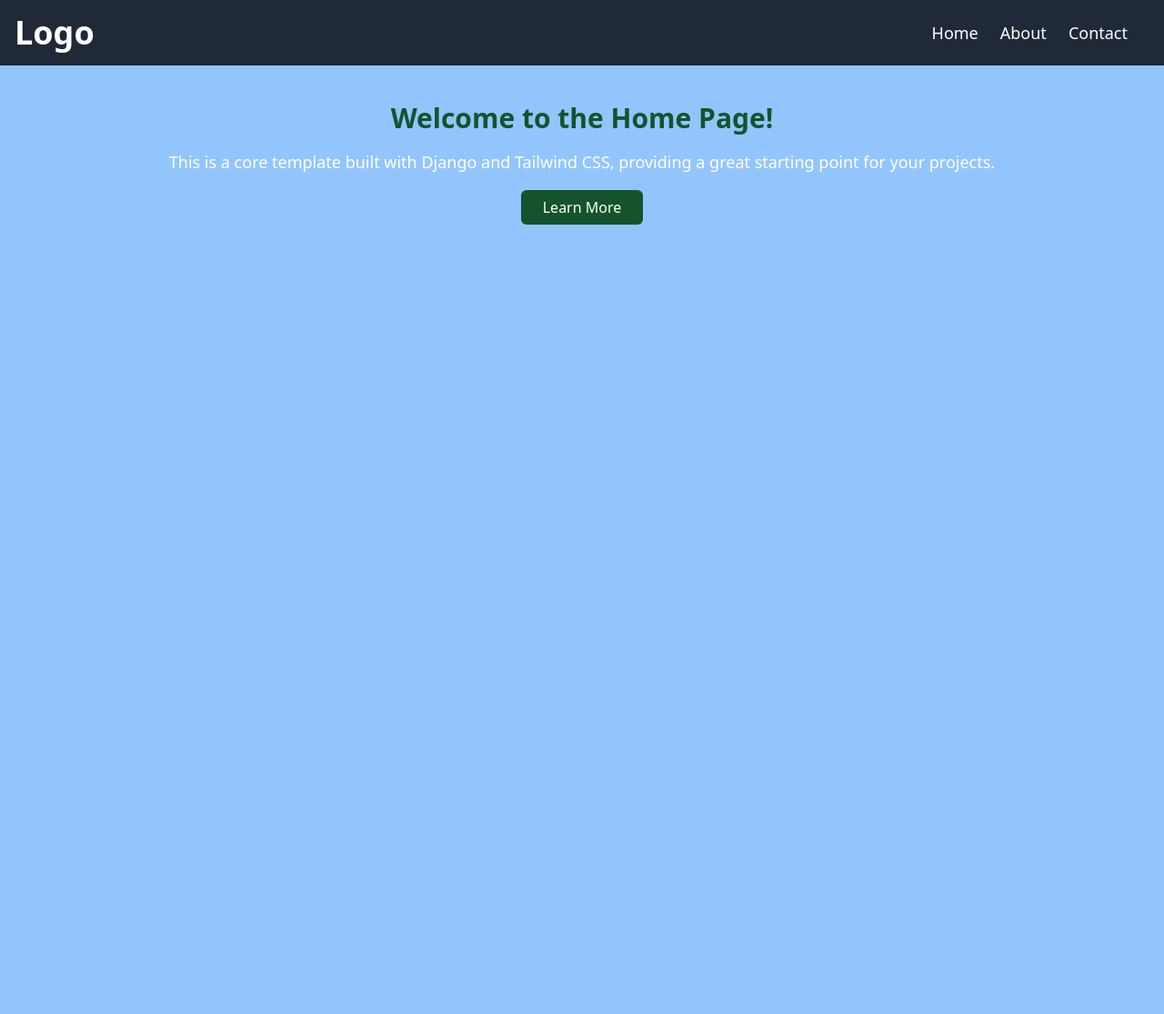
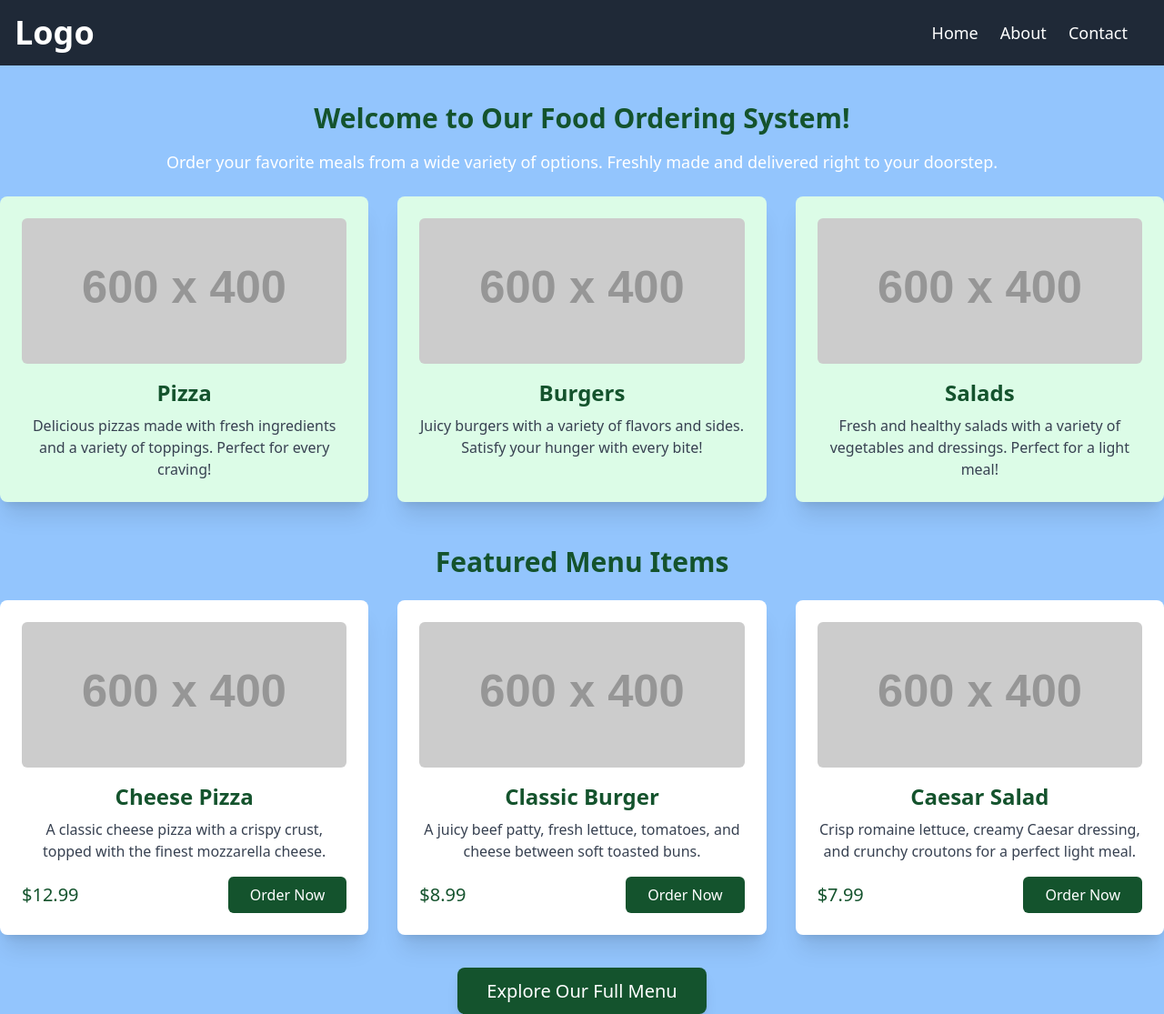
Before and after one commit to ahnas/django-tailwind-template, a Django app: page / in a window 1280 px wide. Shown: the whole page at 91% size. Before the commit the page ends 247 px from the top, so only its background shows below. Run offline with Django 5.2, Linux system fonts and the light colour scheme; grey boxes labelled with a size stand in for pictures from a placeholder-image service; some libraries are stand-ins or nearby versions.

Commit message:
changes added

```diff
--- a/core/templates/index.html
+++ b/core/templates/index.html
@@ -1,17 +1,83 @@
 {% extends "base.html" %}
 
-{% block title %}Home{% endblock %}
-
-{% block header %}
-Welcome to Django Tailwind, the future of web development!
-{% endblock %}
+{% block title %}Index{% endblock %}
 
 {% block content %}
-    <div class="text-center">
-        <h2 class="text-3xl font-semibold text-green-900 mb-4">Welcome to the Home Page!</h2>
-        <p class="text-lg text-white">This is a core template built with Django and Tailwind CSS, providing a great starting point for your projects.</p>
-        <div class="mt-6">
-            <a href="/about/" class="bg-green-900 text-white py-2 px-6 rounded-md hover:bg-green-600">Learn More</a>
+<div class="text-center">
+    <!-- Heading Section -->
+    <h2 class="text-3xl font-semibold text-green-900 mb-4">Welcome to Our Food Ordering System!</h2>
+    <p class="text-lg text-white mb-6">Order your favorite meals from a wide variety of options. Freshly made and delivered right to your doorstep.</p>
+
+    <!-- Categories Section -->
+    <div class="grid grid-cols-1 md:grid-cols-2 lg:grid-cols-3 gap-8 mb-12">
+        <!-- Category 1 -->
+        <div class="bg-green-100 p-6 rounded-lg shadow-xl transform transition duration-300 hover:scale-105">
+            <img src="https://placehold.co/600x400/EEE/31343C" alt="Pizza" class="w-full h-40 object-cover rounded-md mb-4">
+            <h3 class="text-2xl font-semibold text-green-900">Pizza</h3>
+            <p class="text-gray-700 mt-2">Delicious pizzas made with fresh ingredients and a variety of toppings. Perfect for every craving!</p>
+        </div>
+
+        <!-- Category 2 -->
+        <div class="bg-green-100 p-6 rounded-lg shadow-xl transform transition duration-300 hover:scale-105">
+            <img src="https://placehold.co/600x400/EEE/31343C" alt="Burgers" class="w-full h-40 object-cover rounded-md mb-4">
+            <h3 class="text-2xl font-semibold text-green-900">Burgers</h3>
+            <p class="text-gray-700 mt-2">Juicy burgers with a variety of flavors and sides. Satisfy your hunger with every bite!</p>
+        </div>
+
+        <!-- Category 3 -->
+        <div class="bg-green-100 p-6 rounded-lg shadow-xl transform transition duration-300 hover:scale-105">
+            <img src="https://placehold.co/600x400/EEE/31343C" alt="Salads" class="w-full h-40 object-cover rounded-md mb-4">
+            <h3 class="text-2xl font-semibold text-green-900">Salads</h3>
+            <p class="text-gray-700 mt-2">Fresh and healthy salads with a variety of vegetables and dressings. Perfect for a light meal!</p>
         </div>
     </div>
+
+    <!-- Featured Menu Section -->
+    <div class="mb-12">
+        <h3 class="text-3xl font-semibold text-green-900 mb-6">Featured Menu Items</h3>
+        <div class="grid grid-cols-1 md:grid-cols-2 lg:grid-cols-3 gap-8">
+            <!-- Item 1 -->
+            <div class="bg-white p-6 rounded-lg shadow-xl transform transition duration-300 hover:scale-105">
+                <img src="https://placehold.co/600x400/EEE/31343C+Pizza" alt="Cheese Pizza" class="w-full h-40 object-cover rounded-md mb-4">
+                <h3 class="text-2xl font-semibold text-green-900">Cheese Pizza</h3>
+                <p class="text-gray-700 mt-2">A classic cheese pizza with a crispy crust, topped with the finest mozzarella cheese.</p>
+                <div class="flex justify-between items-center mt-4">
+                    <span class="text-xl text-green-900">$12.99</span>
+                    <button class="bg-green-900 text-white py-2 px-6 rounded-md hover:bg-green-600 transition duration-300">Order Now</button>
+                </div>
+            </div>
+
+            <!-- Item 2 -->
+            <div class="bg-white p-6 rounded-lg shadow-xl transform transition duration-300 hover:scale-105">
+                <img src="https://placehold.co/600x400/EEE/31343C+Burger" alt="Classic Burger" class="w-full h-40 object-cover rounded-md mb-4">
+                <h3 class="text-2xl font-semibold text-green-900">Classic Burger</h3>
+                <p class="text-gray-700 mt-2">A juicy beef patty, fresh lettuce, tomatoes, and cheese between soft toasted buns.</p>
+                <div class="flex justify-between items-center mt-4">
+                    <span class="text-xl text-green-900">$8.99</span>
+                    <button class="bg-green-900 text-white py-2 px-6 rounded-md hover:bg-green-600 transition duration-300">Order Now</button>
+                </div>
+            </div>
+
+            <!-- Item 3 -->
+            <div class="bg-white p-6 rounded-lg shadow-xl transform transition duration-300 hover:scale-105">
+                <img src="https://placehold.co/600x400/EEE/31343C+Salad" alt="Caesar Salad" class="w-full h-40 object-cover rounded-md mb-4">
+                <h3 class="text-2xl font-semibold text-green-900">Caesar Salad</h3>
+                <p class="text-gray-700 mt-2">Crisp romaine lettuce, creamy Caesar dressing, and crunchy croutons for a perfect light meal.</p>
+                <div class="flex justify-between items-center mt-4">
+                    <span class="text-xl text-green-900">$7.99</span>
+                    <button class="bg-green-900 text-white py-2 px-6 rounded-md hover:bg-green-600 transition duration-300">Order Now</button>
+                </div>
+            </div>
+        </div>
+    </div>
+
+    <!-- Call to Action -->
+    <div class="mt-8">
+        <a href="/menu/" class="bg-green-900 text-white py-3 px-8 rounded-lg shadow-lg text-xl hover:bg-green-600 transition duration-300 transform hover:scale-105">
+            Explore Our Full Menu
+        </a>
+    </div>
+</div>
+
+
 {% endblock %}
--- /dev/null
+++ b/requirements.txt
@@ -0,0 +1,6 @@
+asgiref==3.8.1
+Django==5.1.7
+django-browser-reload==1.18.0
+django-tailwind==3.8.0
+sqlparse==0.5.3
+tzdata==2025.1
--- a/templates/base.html
+++ b/templates/base.html
@@ -6,11 +6,12 @@
 <head>
     <meta charset="UTF-8">
     <meta name="viewport" content="width=device-width, initial-scale=1.0">
-    <title>{% block title %}Django Tailwind{% endblock %}</title>
+    <title>Django Tailwind - {% block title %}{% endblock %}</title>
     {% tailwind_css %}
 </head>
 
 <body class="bg-blue-300">
+
 
     <header class="bg-gray-800 text-white flex justify-between items-center p-4">
         <logo class="text-4xl font-semibold">Logo</logo>
--- a/theme/static/css/dist/styles.css
+++ b/theme/static/css/dist/styles.css
@@ -783,33 +783,45 @@ select {
   }
 }
 
-.static {
-  position: static;
-}
-
 .mx-auto {
   margin-left: auto;
   margin-right: auto;
+}
+
+.mb-4 {
+  margin-bottom: 1rem;
+}
+
+.mr-6 {
+  margin-right: 1.5rem;
 }
 
 .mt-10 {
   margin-top: 2.5rem;
 }
 
-.mt-4 {
-  margin-top: 1rem;
-}
-
-.mb-4 {
-  margin-bottom: 1rem;
-}
-
 .mt-6 {
   margin-top: 1.5rem;
 }
 
-.mr-6 {
-  margin-right: 1.5rem;
+.mb-6 {
+  margin-bottom: 1.5rem;
+}
+
+.mt-2 {
+  margin-top: 0.5rem;
+}
+
+.mt-8 {
+  margin-top: 2rem;
+}
+
+.mb-12 {
+  margin-bottom: 3rem;
+}
+
+.mt-4 {
+  margin-top: 1rem;
 }
 
 .block {
@@ -820,8 +832,24 @@ select {
   display: flex;
 }
 
-.h-screen {
-  height: 100vh;
+.grid {
+  display: grid;
+}
+
+.h-40 {
+  height: 10rem;
+}
+
+.w-full {
+  width: 100%;
+}
+
+.transform {
+  transform: translate(var(--tw-translate-x), var(--tw-translate-y)) rotate(var(--tw-rotate)) skewX(var(--tw-skew-x)) skewY(var(--tw-skew-y)) scaleX(var(--tw-scale-x)) scaleY(var(--tw-scale-y));
+}
+
+.grid-cols-1 {
+  grid-template-columns: repeat(1, minmax(0, 1fr));
 }
 
 .items-center {
@@ -832,51 +860,20 @@ select {
   justify-content: flex-end;
 }
 
-.justify-center {
-  justify-content: center;
+.justify-between {
+  justify-content: space-between;
 }
 
-.justify-between {
-  justify-content: space-between;
+.gap-8 {
+  gap: 2rem;
 }
 
 .rounded-md {
   border-radius: 0.375rem;
 }
 
-.bg-gray-50 {
-  --tw-bg-opacity: 1;
-  background-color: rgb(249 250 251 / var(--tw-bg-opacity, 1));
-}
-
-.bg-gray-100 {
-  --tw-bg-opacity: 1;
-  background-color: rgb(243 244 246 / var(--tw-bg-opacity, 1));
-}
-
-.bg-blue-600 {
-  --tw-bg-opacity: 1;
-  background-color: rgb(37 99 235 / var(--tw-bg-opacity, 1));
-}
-
-.bg-blue-100 {
-  --tw-bg-opacity: 1;
-  background-color: rgb(219 234 254 / var(--tw-bg-opacity, 1));
-}
-
-.bg-blue-500 {
-  --tw-bg-opacity: 1;
-  background-color: rgb(59 130 246 / var(--tw-bg-opacity, 1));
-}
-
-.bg-green-500 {
-  --tw-bg-opacity: 1;
-  background-color: rgb(34 197 94 / var(--tw-bg-opacity, 1));
-}
-
-.bg-blue-200 {
-  --tw-bg-opacity: 1;
-  background-color: rgb(191 219 254 / var(--tw-bg-opacity, 1));
+.rounded-lg {
+  border-radius: 0.5rem;
 }
 
 .bg-blue-300 {
@@ -894,23 +891,32 @@ select {
   background-color: rgb(20 83 45 / var(--tw-bg-opacity, 1));
 }
 
+.bg-white {
+  --tw-bg-opacity: 1;
+  background-color: rgb(255 255 255 / var(--tw-bg-opacity, 1));
+}
+
+.bg-green-100 {
+  --tw-bg-opacity: 1;
+  background-color: rgb(220 252 231 / var(--tw-bg-opacity, 1));
+}
+
+.object-cover {
+  -o-object-fit: cover;
+     object-fit: cover;
+}
+
 .p-4 {
   padding: 1rem;
 }
 
-.px-4 {
-  padding-left: 1rem;
-  padding-right: 1rem;
+.p-6 {
+  padding: 1.5rem;
 }
 
-.py-10 {
-  padding-top: 2.5rem;
-  padding-bottom: 2.5rem;
-}
-
-.py-16 {
-  padding-top: 4rem;
-  padding-bottom: 4rem;
+.px-6 {
+  padding-left: 1.5rem;
+  padding-right: 1.5rem;
 }
 
 .py-2 {
@@ -918,42 +924,23 @@ select {
   padding-bottom: 0.5rem;
 }
 
-.py-6 {
-  padding-top: 1.5rem;
-  padding-bottom: 1.5rem;
+.px-8 {
+  padding-left: 2rem;
+  padding-right: 2rem;
 }
 
-.px-6 {
-  padding-left: 1.5rem;
-  padding-right: 1.5rem;
+.py-3 {
+  padding-top: 0.75rem;
+  padding-bottom: 0.75rem;
 }
 
 .text-center {
   text-align: center;
 }
 
-.font-serif {
-  font-family: ui-serif, Georgia, Cambria, "Times New Roman", Times, serif;
-}
-
-.text-5xl {
-  font-size: 3rem;
-  line-height: 1;
-}
-
 .text-3xl {
   font-size: 1.875rem;
   line-height: 2.25rem;
-}
-
-.text-xl {
-  font-size: 1.25rem;
-  line-height: 1.75rem;
-}
-
-.text-2xl {
-  font-size: 1.5rem;
-  line-height: 2rem;
 }
 
 .text-4xl {
@@ -966,33 +953,23 @@ select {
   line-height: 1.75rem;
 }
 
-.font-bold {
-  font-weight: 700;
+.text-2xl {
+  font-size: 1.5rem;
+  line-height: 2rem;
 }
 
-.font-extrabold {
-  font-weight: 800;
+.text-xl {
+  font-size: 1.25rem;
+  line-height: 1.75rem;
 }
 
 .font-semibold {
   font-weight: 600;
 }
 
-.leading-normal {
-  line-height: 1.5;
-}
-
-.leading-tight {
-  line-height: 1.25;
-}
-
-.tracking-normal {
-  letter-spacing: 0em;
-}
-
-.text-blue-500 {
+.text-green-900 {
   --tw-text-opacity: 1;
-  color: rgb(59 130 246 / var(--tw-text-opacity, 1));
+  color: rgb(20 83 45 / var(--tw-text-opacity, 1));
 }
 
 .text-white {
@@ -1000,45 +977,39 @@ select {
   color: rgb(255 255 255 / var(--tw-text-opacity, 1));
 }
 
-.text-black {
-  --tw-text-opacity: 1;
-  color: rgb(0 0 0 / var(--tw-text-opacity, 1));
-}
-
-.text-red-500 {
-  --tw-text-opacity: 1;
-  color: rgb(239 68 68 / var(--tw-text-opacity, 1));
-}
-
-.text-green-500 {
-  --tw-text-opacity: 1;
-  color: rgb(34 197 94 / var(--tw-text-opacity, 1));
-}
-
-.text-gray-600 {
-  --tw-text-opacity: 1;
-  color: rgb(75 85 99 / var(--tw-text-opacity, 1));
-}
-
-.text-gray-800 {
-  --tw-text-opacity: 1;
-  color: rgb(31 41 55 / var(--tw-text-opacity, 1));
-}
-
 .text-gray-700 {
   --tw-text-opacity: 1;
   color: rgb(55 65 81 / var(--tw-text-opacity, 1));
 }
 
-.text-green-900 {
-  --tw-text-opacity: 1;
-  color: rgb(20 83 45 / var(--tw-text-opacity, 1));
+.shadow-lg {
+  --tw-shadow: 0 10px 15px -3px rgb(0 0 0 / 0.1), 0 4px 6px -4px rgb(0 0 0 / 0.1);
+  --tw-shadow-colored: 0 10px 15px -3px var(--tw-shadow-color), 0 4px 6px -4px var(--tw-shadow-color);
+  box-shadow: var(--tw-ring-offset-shadow, 0 0 #0000), var(--tw-ring-shadow, 0 0 #0000), var(--tw-shadow);
 }
 
-.shadow-md {
-  --tw-shadow: 0 4px 6px -1px rgb(0 0 0 / 0.1), 0 2px 4px -2px rgb(0 0 0 / 0.1);
-  --tw-shadow-colored: 0 4px 6px -1px var(--tw-shadow-color), 0 2px 4px -2px var(--tw-shadow-color);
+.shadow-xl {
+  --tw-shadow: 0 20px 25px -5px rgb(0 0 0 / 0.1), 0 8px 10px -6px rgb(0 0 0 / 0.1);
+  --tw-shadow-colored: 0 20px 25px -5px var(--tw-shadow-color), 0 8px 10px -6px var(--tw-shadow-color);
   box-shadow: var(--tw-ring-offset-shadow, 0 0 #0000), var(--tw-ring-shadow, 0 0 #0000), var(--tw-shadow);
+}
+
+.transition {
+  transition-property: color, background-color, border-color, text-decoration-color, fill, stroke, opacity, box-shadow, transform, filter, -webkit-backdrop-filter;
+  transition-property: color, background-color, border-color, text-decoration-color, fill, stroke, opacity, box-shadow, transform, filter, backdrop-filter;
+  transition-property: color, background-color, border-color, text-decoration-color, fill, stroke, opacity, box-shadow, transform, filter, backdrop-filter, -webkit-backdrop-filter;
+  transition-timing-function: cubic-bezier(0.4, 0, 0.2, 1);
+  transition-duration: 150ms;
+}
+
+.duration-300 {
+  transition-duration: 300ms;
+}
+
+.hover\:scale-105:hover {
+  --tw-scale-x: 1.05;
+  --tw-scale-y: 1.05;
+  transform: translate(var(--tw-translate-x), var(--tw-translate-y)) rotate(var(--tw-rotate)) skewX(var(--tw-skew-x)) skewY(var(--tw-skew-y)) scaleX(var(--tw-scale-x)) scaleY(var(--tw-scale-y));
 }
 
 .hover\:bg-green-600:hover {
@@ -1050,3 +1021,15 @@ select {
   --tw-text-opacity: 1;
   color: rgb(229 231 235 / var(--tw-text-opacity, 1));
 }
+
+@media (min-width: 768px) {
+  .md\:grid-cols-2 {
+    grid-template-columns: repeat(2, minmax(0, 1fr));
+  }
+}
+
+@media (min-width: 1024px) {
+  .lg\:grid-cols-3 {
+    grid-template-columns: repeat(3, minmax(0, 1fr));
+  }
+}
```
Also changed, not shown: 1 other file.
